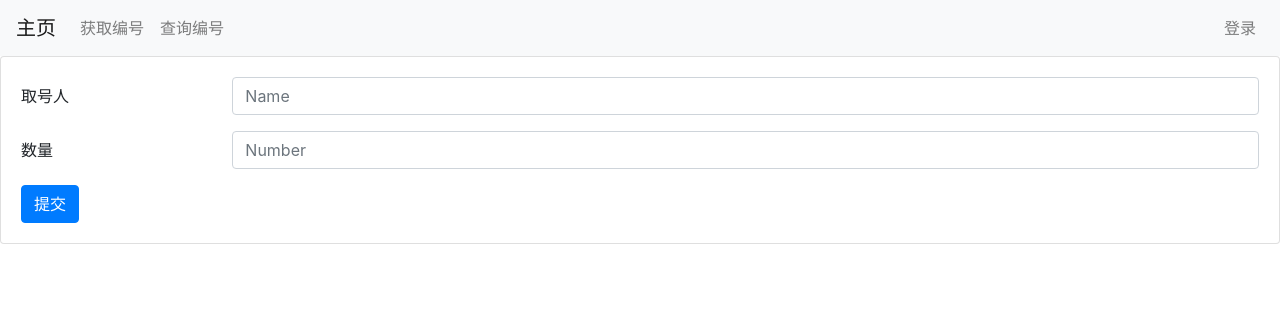
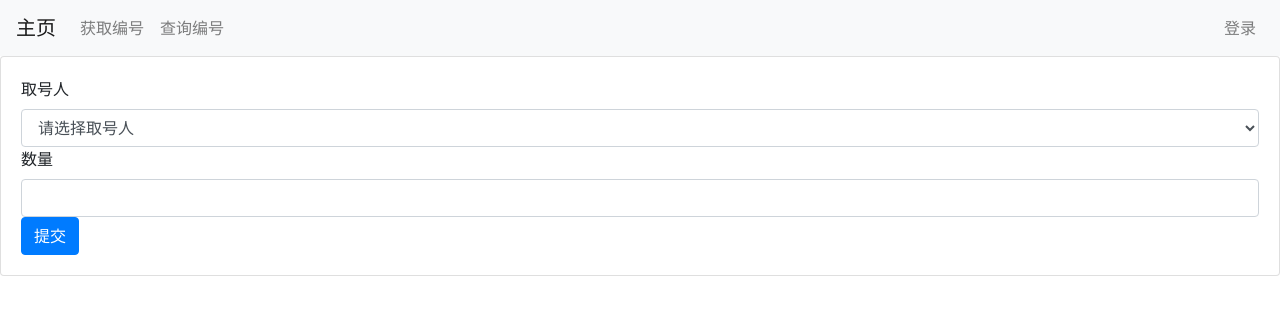
Before and after one commit to zheyangc/document-management, a React (Create React App) app in the folder client/: page / in a window 1280 px wide. Shown: the top 314 px of the page. Built offline with nearby package versions, Linux system fonts and the light colour scheme.

Commit message:
change to component

```diff
--- a/client/src/component/generate/SubmitForm.js
+++ b/client/src/component/generate/SubmitForm.js
@@ -6,32 +6,29 @@ import {
     Col,
 } from 'react-bootstrap'
 
-function SubmitForm(props) {
-    return (
-        <Form>
-            <Form.Group as={Row} controlId="formHorizontalName">
-                <Form.Label column sm={2}>
-                取号人
-                </Form.Label>
-                <Col sm={10}>
-                <Form.Control type="name" placeholder="Name" />
-                </Col>
-            </Form.Group>
+class SubmitForm extends React.Component {
+    constructor(props) {
+        super(props);
+    }
 
-            <Form.Group as={Row} controlId="formHorizontalNmber">
-                <Form.Label column sm={2}>
-                数量
-                </Form.Label>
-                <Col sm={10}>
-                <Form.Control type="number" placeholder="Number" min='0'/>
-                </Col>
-            </Form.Group>
-
-            <Button variant="primary" type="submit">
-                提交
-            </Button>
-        </Form>
-    );
+    render() {
+        return (
+            <Form>
+                <Form.Label>取号人</Form.Label>
+                <Form.Control as="select">
+                    <option disabled selected>请选择取号人</option>
+                    <option>Amy</option>
+                    <option>Bob</option>
+                    <option>Cindy</option>
+                    <option>Danny</option>
+                    <option>Ella</option>
+                </Form.Control>
+                <Form.Label>数量</Form.Label>
+                <Form.Control type="number"/>
+                <Button type="submit">提交</Button>
+            </Form>
+        );
+    }
 }
 
 export default SubmitForm;
```
